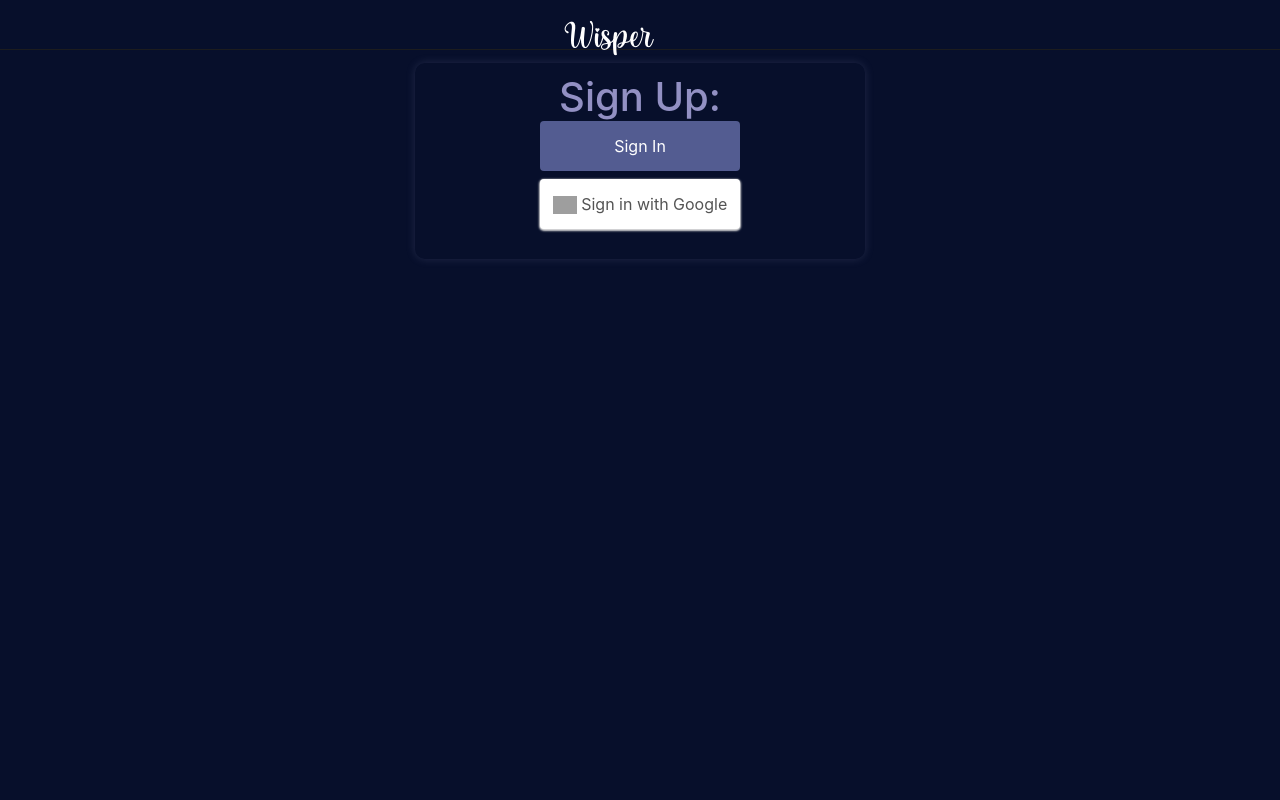
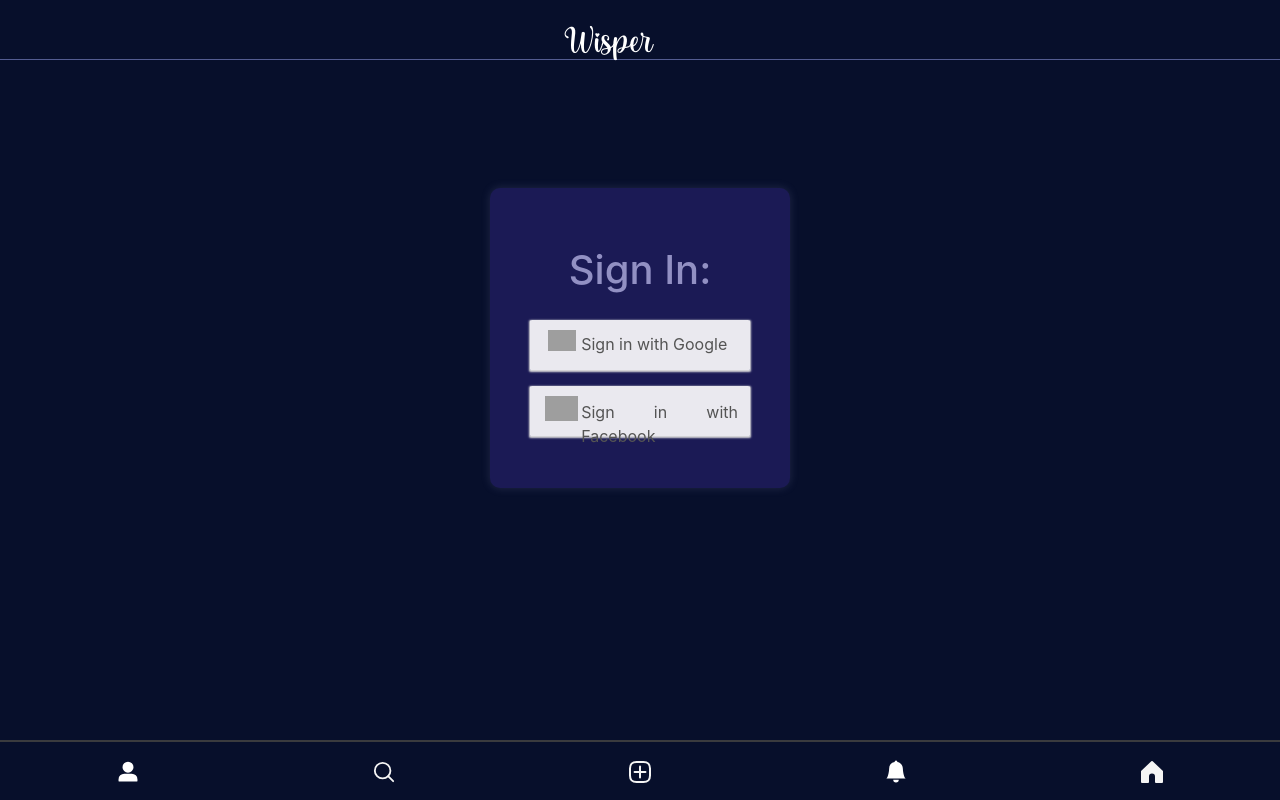
Before and after one commit to Nini010/Wisper, a Flask app: page /signin in a window 1280 px wide. Run offline with Flask 3, Linux system fonts and the light colour scheme; some libraries are stand-ins or nearby versions; grey boxes are pictures that could not be loaded.

Commit message:
Color theme added to settings, edit and Sign in page Sign in page created

```diff
--- a/Source/static/css/chats.css
+++ b/Source/static/css/chats.css
@@ -16,7 +16,7 @@ body {
 
 /* Header */
 .header {
-  height: 50px;
+  height: 60px;
   display: flex;
   justify-content: center;
   padding: 0 10px;
@@ -24,7 +24,7 @@ body {
   vertical-align: middle;
   padding-top: 1%;
   background-color: transparent;
-  border-bottom: 1px solid #1c1c1e;
+  border-bottom: 1px solid #535C91;
   margin-bottom: 1%;
 }
 
--- a/Source/static/css/settings.css
+++ b/Source/static/css/settings.css
@@ -98,19 +98,26 @@ nav a:hover {
 
 }
 
-/*Sign In*/
+/*Sign Up*/
+.heading {
+  padding: 9%;
+}
+
 .container-signin {
-  background-color: transparent;
+  background-color: #1B1A55;
   padding: 30px;
   padding-top: 10px;
   border-radius: 10px;
   box-shadow: 0 0 10px rgba(146, 144, 195, 0.2);
-  width: 450px;
+  width: 300px;
+  height: 300px;
+  justify-self: center;
+  align-content: center;
   text-align: center;
-  margin: auto;
+  margin-top: 10%;
 }
 
-input,
+/* input,
 select {
   width: 100%;
   border-radius: 0.5rem;
@@ -136,6 +143,7 @@ label {
   border: none;
   border-radius: 4px;
   margin: 0;
+  margin-top: 3%;
   width: 200px;
   height: 50px;
   cursor: pointer;
@@ -143,23 +151,57 @@ label {
 
 .signin:hover {
   background-color: rgb(0, 0, 0);
+} */
+
+.signup-btn {
+  display: grid;
+  grid-template-rows: 50% 50%;
+  justify-content: center;
+  justify-self: center;
+  margin-top: 2%;
+  gap: 10px;
+  width: 300px;
 }
 
-button:hover {
-  background-color: rgb(38, 54, 92);
+.btn-google,
+.btn-fb {
+  color: #545454;
+  display: grid;
+  font-size: 16px;
+  grid-template-columns: 20% 1fr;
+  background-color: rgba(255, 255, 255, 0.907);
+  height: 50px;
+  padding: 4% 5%;
+  box-shadow: 0 1px 2px 1px #ddd;
+  width: 220px;
+  border-radius: 1%;
+  text-align: justify;
+  justify-content: center;
 }
 
-.btn-google {
-  color: #545454;
-  background-color: #ffffff;
-  height: 50px;
-  font-size: 100%;
-  padding: 2% 3%;
-  box-shadow: 0 1px 2px 1px #ddd;
-  text-align: start;
-  margin-top: 2%;
+.logo-img {
+  display: flex;
+  justify-content: center;
+  vertical-align: middle;
+  text-align: center;
+}
+
+.head {
+  margin-top: 2px;
+}
+
+.f {
+  margin-top: 4px;
+}
+
+.fb {
+  margin-bottom: 1%;
 }
 
 .btn-google:hover {
   background-color: #f1f1f1;
 }
+
+.btn-fb:hover {
+  background-color: #f1f1f1;
+}
--- a/Source/templates/SignIn.html
+++ b/Source/templates/SignIn.html
@@ -15,28 +15,112 @@
   <div class="bg">
     <script src="{{ url_for('static', filename='bootstrap/js/bootstrap.bundle.min.js') }}"></script>
     <!--Header-->
-    <div id="main">
     <div class="header">
-
       <p class="appName">Wisper</p>
-
     </div>
     <!--Main content-->
     <div class="container-signin">
-        <h1>Sign Up:</h1>
+      <h1 class="sign-in heading">Sign In:</h1>
       <form action="#" method="post">
         <!-- <label for="Uname"><b>Username:</b></label>
           <input type="text" id="firstName" name="firstName" required placeholder="Enter Username">
           <br> -->
-          <button id="signin" class="signin-btn" type="signin">Sign In</button><br>
+        <!-- <button id="signin" class="signin-btn" type="signin">Sign In</button><br> -->
 
-          <button class="btn btn-google" style="width: 200px;">
-            <img src=" https://www.svgrepo.com/show/475656/google-color.svg" style="width:24px">
-            <span>
+        <div class="signup-btn">
+          <div class="google">
+            <button class="btn btn-google">
+              <div class="logo-img">
+                <img src=" https://www.svgrepo.com/show/475656/google-color.svg" style="width:28px">
+              </div>
+              <div class="head g">
                 Sign in with Google
-            </span>
+              </div>
             </button>
+          </div>
+          <div class="fb">
+            <button class="btn btn-fb">
+              <div class="logo-img fb">
+                <img src=" static\images\fb-logo.svg" style="width:33px">
+              </div>
+              <div class="head f">
+                Sign in with Facebook
+              </div>
+            </button>
+          </div>
+        </div>
       </form>
+    </div>
+    <!--Footer-->
+    <div class="Nav-opt" id="footer">
+      <div class="profile-page icon-container ">
+        <button class="n-btn">
+          <svg xmlns:xlink="http://www.w3.org/1999/xlink" xmlns="http://www.w3.org/2000/svg" class=" icons"
+            aria-label="Tags" class="x1lliihq x1n2onr6 x9bdzbf" fill="currentColor" height="22" role="img"
+            viewBox="0 0 24 24" width="22">
+            <title fill="#FFFFFF">Tags</title>
+            <path
+              d="M21.334 23H2.666a1 1 0 0 1-1-1v-1.354a6.279 6.279 0 0 1 6.272-6.272h8.124a6.279 6.279 0 0 1 6.271 6.271V22a1 1 0 0 1-1 1ZM12 13.269a6 6 0 1 1 6-6 6.007 6.007 0 0 1-6 6Z"
+              fill="#FFFFFF"></path>
+          </svg>
+        </button>
+      </div>
+
+      <a href="{{ url_for('search') }}" class="search-link">
+        <div class="search-page icon-container">
+          <button class="n-btn">
+            <svg xmlns:xlink="http://www.w3.org/1999/xlink" xmlns="http://www.w3.org/2000/svg" aria-label="Search"
+              class="x1lliihq x1n2onr6 x5n08af" fill="currentColor" height="22" role="img" viewBox="0 0 24 24"
+              width="22">
+              <title fill="#F5F5F5">Search</title>
+              <path d="M19 10.5A8.5 8.5 0 1 1 10.5 2a8.5 8.5 0 0 1 8.5 8.5Z" fill="none" stroke="#F5F5F5"
+                stroke-linecap="round" stroke-linejoin="round" stroke-width="2px"></path>
+              <line fill="none" stroke="#F5F5F5" stroke-linecap="round" stroke-linejoin="round" stroke-width="2px"
+                x1="16.511" x2="22" y1="16.511" y2="22"></line>
+            </svg>
+          </button>
+        </div>
+      </a>
+      <!--<a href="{{ url_for('addPost') }}" class="add-link">-->
+      <div class="addPost icon-container">
+        <button class="n-btn" type="button">
+          <svg xmlns:xlink="http://www.w3.org/1999/xlink" xmlns="http://www.w3.org/2000/svg" aria-label="New post"
+            class="x1lliihq x1n2onr6 x5n08af" fill="currentColor" height="24" role="img" viewBox="0 0 24 24" width="24">
+            <title fill="#F5F5F5">New post</title>
+            <path
+              d="M2 12v3.45c0 2.849.698 4.005 1.606 4.944.94.909 2.098 1.608 4.946 1.608h6.896c2.848 0 4.006-.7 4.946-1.608C21.302 19.455 22 18.3 22 15.45V8.552c0-2.849-.698-4.006-1.606-4.945C19.454 2.7 18.296 2 15.448 2H8.552c-2.848 0-4.006.699-4.946 1.607C2.698 4.547 2 5.703 2 8.552Z"
+              fill="none" stroke="#F5F5F5" stroke-linecap="round" stroke-linejoin="round" stroke-width="2px"></path>
+            <line fill="none" stroke="#F5F5F5" stroke-linecap="round" stroke-linejoin="round" stroke-width="2px"
+              x1="6.545" x2="17.455" y1="12.001" y2="12.001"></line>
+            <line fill="none" stroke="#F5F5F5" stroke-linecap="round" stroke-linejoin="round" stroke-width="2px"
+              x1="12.003" x2="12.003" y1="6.545" y2="17.455"></line>
+          </svg>
+        </button>
+      </div>
+      <!--</a>-->
+
+      <div class="notifs icon-container">
+        <button class="n-btn">
+          <svg xmlns="http://www.w3.org/2000/svg" width="22" height="22" fill="white" class="bi bi-bell-fill icons"
+            viewBox="0 0 16 16">
+            <path
+              d="M8 16a2 2 0 0 0 2-2H6a2 2 0 0 0 2 2m.995-14.901a1 1 0 1 0-1.99 0A5 5 0 0 0 3 6c0 1.098-.5 6-2 7h14c-1.5-1-2-5.902-2-7 0-2.42-1.72-4.44-4.005-4.901" />
+          </svg>
+        </button>
+      </div>
+
+      <div class="home icon-container">
+        <button class="n-btn">
+          <svg xmlns:xlink="http://www.w3.org/1999/xlink" xmlns="http://www.w3.org/2000/svg" aria-label="Home"
+            class="x1lliihq x1n2onr6 x5n08af" fill="currentColor" height="24" role="img" viewBox="0 0 24 24" width="24">
+            <title fill="#F5F5F5">Home</title>
+            <path
+              d="M22 23h-6.001a1 1 0 0 1-1-1v-5.455a2.997 2.997 0 1 0-5.993 0V22a1 1 0 0 1-1 1H2a1 1 0 0 1-1-1V11.543a1.002 1.002 0 0 1 .31-.724l10-9.543a1.001 1.001 0 0 1 1.38 0l10 9.543a1.002 1.002 0 0 1 .31.724V22a1 1 0 0 1-1 1Z"
+              fill="#F5F5F5"></path>
+          </svg>
+        </button>
+      </div>
+
     </div>
   </div>
 </body>
```
Also changed, not shown: Source/static/images/fb-logo.svg (added). Lines whose indentation alone changed are shown as unchanged.
